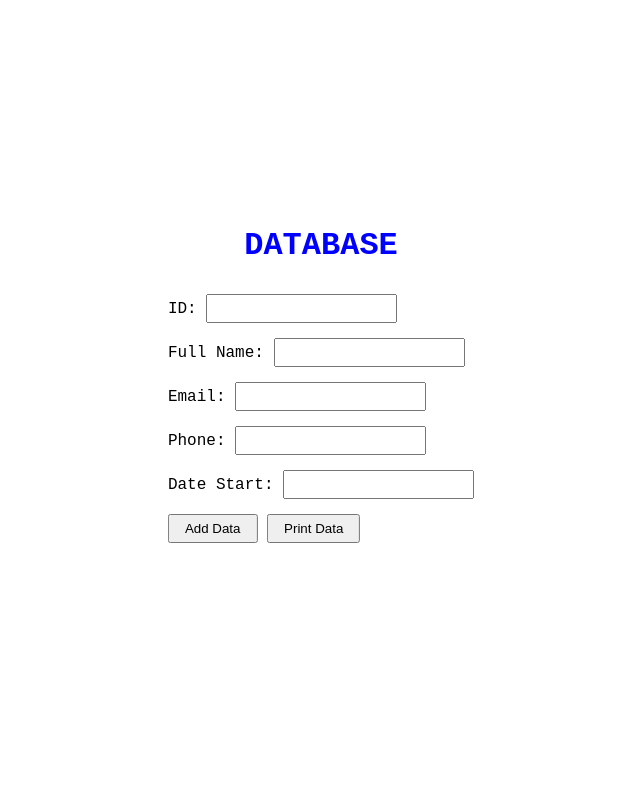
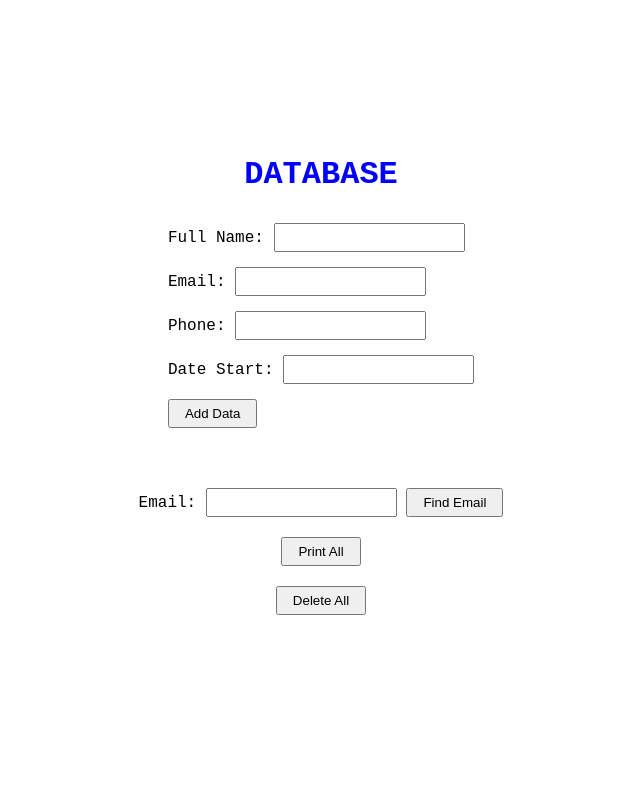
Before and after one commit to louisquach/php, a PHP site: page /public/homepage.php in a window 1280 px wide. Shown: the whole page, without its empty margins (319-959 px from the left). Run offline with PHP 8.4, Linux system fonts and the light colour scheme.

Commit message:
Almost done, need to check some more ways to achieve a better result

```diff
--- a/composer.json
+++ b/composer.json
@@ -1,5 +1,6 @@
 {
-    "name": "luan/practice-php",
+    "name": "minh/practice-php",
+    "description": "Small project using doctrine/dbal and symfony/console to work with database",
     "type": "library",
     "require": {
         "doctrine/dbal": "^2.10",
--- a/public/homepage.php
+++ b/public/homepage.php
@@ -1,5 +1,6 @@
 <?php
     require_once __DIR__.'/../src/commands/Connect.php';
+    require_once __DIR__.'/../vendor/autoload.php';
 ?>
 
 <!DOCTYPE html>
@@ -12,11 +13,10 @@
 </head>
 <body>
     <div class='container'>
-        <div class='container__content'>
+        <div class="container__content">
+            <h1>DATABASE</h1>
 
-            <h1>DATABASE</h1>
             <form action='' method='POST' class='form'>
-                <p class='input'>ID: <input type='text' name='id' required></p>
                 <p class='input'>Full Name: <input type='text' name='fullname' required></p>
                 <p class='input'>Email: <input type='text' name='email' required></p>
                 <p class='input'>Phone: <input type='text' name='phone' required></p>
@@ -24,54 +24,75 @@
 
                 <div class='container__btn'>
                     <input type='submit' name='insert' value='Add Data' class='btn'>
-                    <input type='submit' name='print' value='Print Data' class='btn'>
                 </div>
+            </form>
 
+            <div class='find__container'>
+                <form action='' method='GET' class='get__form'>
+                    Email: <input type='text' name='findemail' required>
+                    <input type='submit' name='printdata' value='Find Email' class='btn'>
                 </form>
+
+                <form action='' method='GET' class='get__form'>
+                    <input type='submit' name='printall' value='Print All' class='btn'>
+                </form>
+
+                <form action='' method='GET' class='get__form'>
+                    <input type='submit' name='delete' value='Delete All' class='btn'>
+                </form>
+            </div>
         </div>
     </div>
 
     <?php
 
+    // ADD DATA
     if (isset($_POST['insert'])) {
-        $bluesky = "CREATE TABLE staff_data.bluesky (
-                    ID int NOT NULL AUTO_INCREMENT,
-                    FULLNAME VARCHAR(100) NOT NULL,
-                    EMAIL VARCHAR(100) NOT NULL,
-                    PHONE VARCHAR(20) NOT NULL,
-                    START_DAY VARCHAR(20) NOT NULL,
-                    PRIMARY KEY (ID) )";
-
-        $createTableAction = $conn->prepare($bluesky);
-        $createTableAction->execute();
-
-        if (!$createTableAction) {
-            echo 'created table failed';
-        }
-        echo "Create table successfully!";
-
         $queryBuilder = $conn->createQueryBuilder();
         $queryBuilder
             ->insert('staff_data.bluesky')
             ->values(
                 array(
-                'ID' => '?',
                     'FULLNAME' => '?',
                     'EMAIL' => '?',
                     'PHONE' => '?',
                     'START_DAY' => '?'
                 )
         )
-        ->setParameter(0, $_POST['id'])
         ->setParameter(1, $_POST['fullname'])
         ->setParameter(2, $_POST['email'])
         ->setParameter(3, $_POST['phone'])
         ->setParameter(4, $_POST['date'])
         ->execute();
+
+        if ($queryBuilder) {
+            echo "Added data successfully!";
+        }
     }
 
-    function printData() {
-        echo 'hello';
+    // FIND DATA BY EMAIL
+    if (isset($_GET['printdata'])) {
+        $staffId = "SELECT * FROM staff_data.bluesky WHERE EMAIL = ?";
+        $findStaff = $conn->fetchArray($staffId,array($_GET['findemail']));
+
+        if (!$findStaff) {
+            echo "Could not get the data ";
+        }
+
+        //PRINT RESULT
+        echo "<pre>";
+        print_r($findStaff);
+        echo "</pre>";
+    }
+
+    // PRINT ALL DATA FROM THE TABLE
+    if (isset($_GET['printall'])) {
+        require_once __DIR__.'/../src/commands/PrintData.php';
+    }
+
+    // DELETE ALL DATA FROM THE TABLE
+    if (isset($_GET['delete'])) {
+        require_once __DIR__.'/../src/commands/DeleteData.php';
     }
 
     ?>
--- a/public/styles.css
+++ b/public/styles.css
@@ -9,23 +9,37 @@ html {
 }
 
 body {
-    position: relative;
     font-family: 'Courier New', Courier, monospace;
-    width: 100vw;
+    font-size: 1.6rem;
+    width: 100%;
     height: 100vh;
-    font-size: 1.6rem;
 }
 
 .container {
+    position: relative;
+    width: 100vw;
+    height: 100vh;
+}
+.container__content {
     position: absolute;
     display: flex;
-    padding: 2rem 3rem;
     align-items: center;
     justify-content: center;
+    flex-direction: column;
+    width: 60%;
+    height:70%;
     left: 50%;
     top: 50%;
     transform: translate(-50%,-50%);
     text-align: center;
+}
+
+.find__container {
+    width: 100%;
+    display: flex;
+    flex-direction: column;
+    align-items: center;
+    padding: 2rem;
 }
 
 h1 {
@@ -34,6 +48,11 @@ h1 {
 
 input {
     padding: .5rem;
+}
+
+.get__form {
+    padding:1rem 3rem;
+    width: 100%;
 }
 
 .form {
--- a/src/commands/PrintData.php
+++ b/src/commands/PrintData.php
@@ -1,10 +1,10 @@
 <?php
 
-$staffId = "SELECT * FROM staff_data.bluesky WHERE ID = ?";
-$findStaff = $conn->fetchArray($staffId,array(1));
+$staffId = "SELECT * FROM staff_data.bluesky";
+$findStaff = $conn->fetchAll($staffId);
 
 if (!$findStaff) {
-    $io->error("Could not get the data " . mysql_error);
+    echo "Could not get the data ";
 }
 
 //PRINT RESULT
```
Also changed, not shown: index.php (+14 -10 lines), src/commands/DeleteData.php (added, +10 -0 lines), src/commands/DropTable.php (deleted, +0 -14 lines), README.txt, 1 other file. Lines whose indentation alone changed are shown as unchanged.
